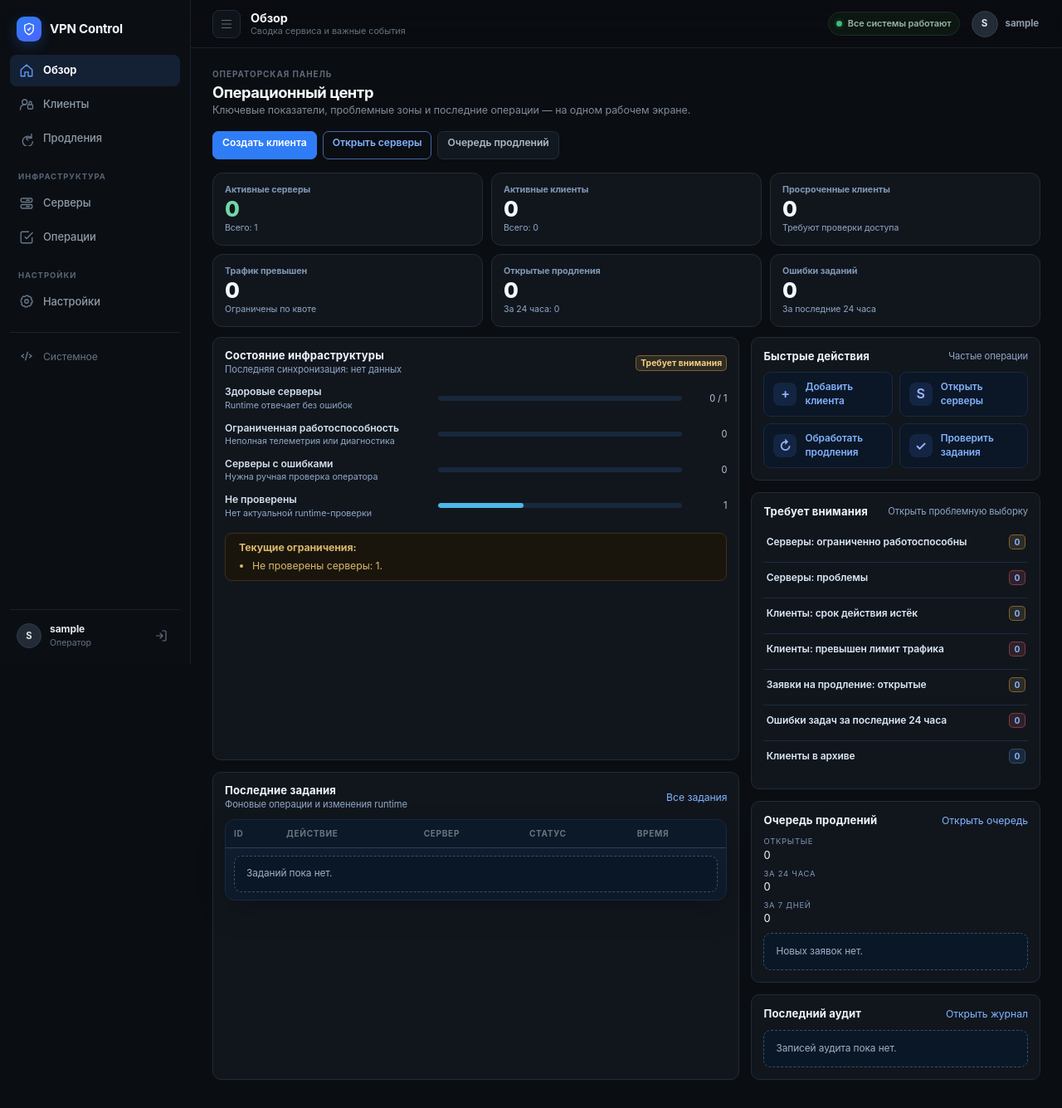
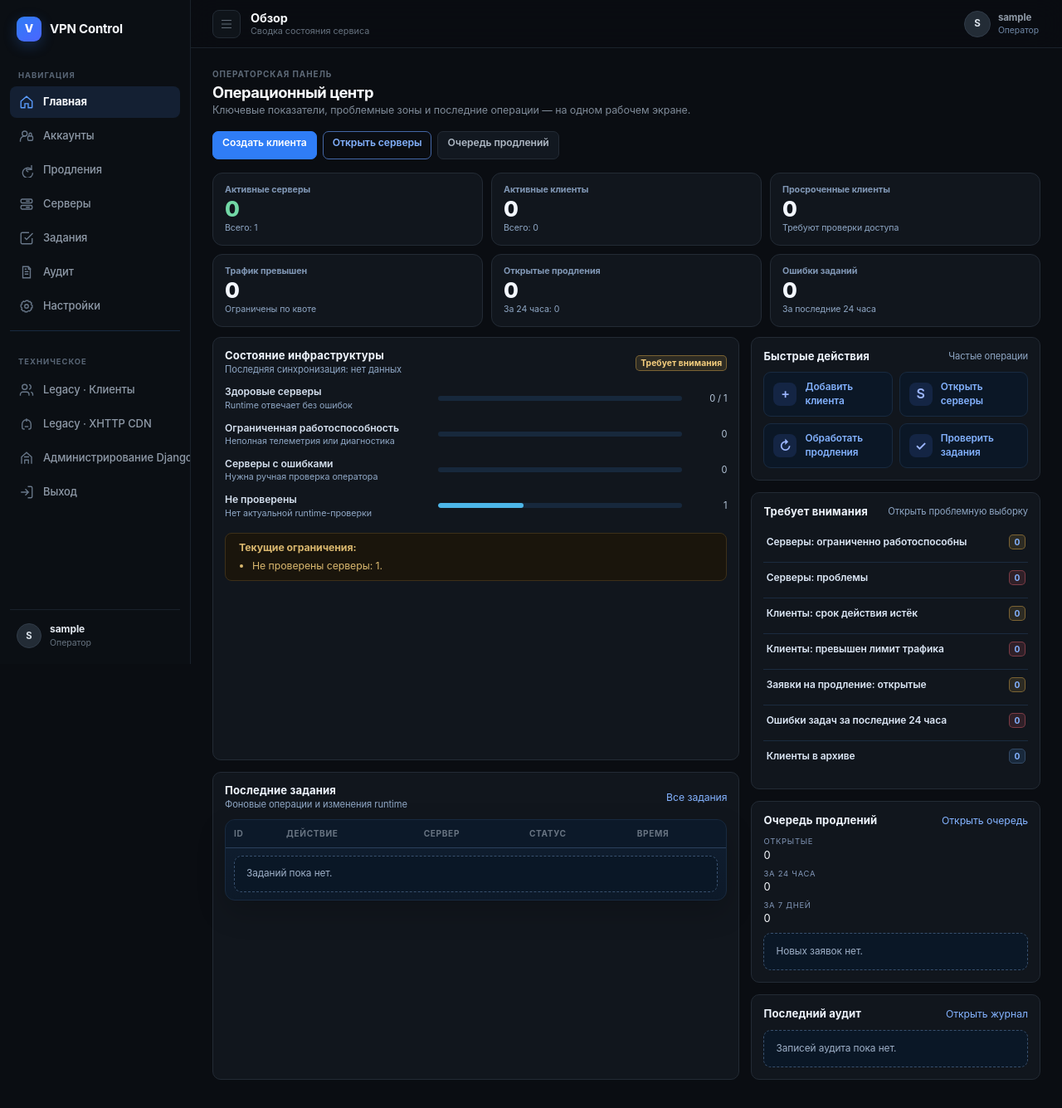
Before and after one commit to stalkerxz/amnezia-control, a Django app: page / in a window 1280 px wide. Shown: the whole page at 83% size. Run offline with Django 5.2, Linux system fonts and the light colour scheme; the visitor is signed in with stand-in values (Sample User, id 1); data comes from the database, SQL or seed files in the repository; data that the repository does not hold is empty; parts of the project's set-up code (start-up, migrations or seed data) failed here and were passed over.

Commit message:
Preserve navigation contracts while applying VPN Control shell

```diff
--- a/amnezia_control/templates/partials/base.html
+++ b/amnezia_control/templates/partials/base.html
@@ -27,62 +27,98 @@
 <div class="app-layout d-flex">
   <aside class="sidebar" id="appSidebar" aria-label="Основная навигация">
     <a class="brand" href="/" aria-label="VPN Control — главная">
-      <span class="brand-mark" aria-hidden="true">
-        <svg viewBox="0 0 24 24" fill="none" stroke="currentColor">
-          <path d="M12 3 19 6v5c0 4.7-2.8 8.5-7 10-4.2-1.5-7-5.3-7-10V6z"/>
-          <path d="m9.5 12 1.6 1.6 3.6-4"/>
-        </svg>
-      </span>
+      <span class="brand-mark" aria-hidden="true">V</span>
       <span class="brand-label">VPN Control</span>
     </a>
 
-    <nav class="nav flex-column sidebar-nav-primary" aria-label="Рабочие разделы">
-      <a class="nav-link {% if request.path == '/' %}active{% endif %}" href="/" {% if request.path == '/' %}aria-current="page"{% endif %} title="Обзор">
+    <div class="sidebar-section">{% trans "Навигация" %}</div>
+    <nav class="nav flex-column" aria-label="Разделы приложения">
+      <a class="nav-link {% if request.path == '/' %}active{% endif %}" href="/" {% if request.path == '/' %}aria-current="page"{% endif %} title="Главная">
         <span class="nav-icon" aria-hidden="true"><svg viewBox="0 0 24 24" fill="none" stroke="currentColor"><path d="M3 10.8 12 3l9 7.8v9.7a.5.5 0 0 1-.5.5h-5.8v-6.5H9.3V21H3.5a.5.5 0 0 1-.5-.5z"/></svg></span>
-        <span class="nav-label">Обзор</span>
+        <span class="nav-label">Главная</span>
       </a>
-      <a class="nav-link {% if request.path|slice:':11' == '/customers/' %}active{% endif %}" href="/customers/" {% if request.path|slice:':11' == '/customers/' %}aria-current="page"{% endif %} title="Клиенты">
+      <a class="nav-link {% if request.path|slice:':11' == '/customers/' %}active{% endif %}" href="/customers/" {% if request.path|slice:':11' == '/customers/' %}aria-current="page"{% endif %} title="Аккаунты">
         <span class="nav-icon" aria-hidden="true"><svg viewBox="0 0 24 24" fill="none" stroke="currentColor"><circle cx="9" cy="8" r="4"/><path d="M2 21v-2a7 7 0 0 1 7-7h1"/><rect x="14" y="12" width="8" height="7" rx="2"/><path d="M16 12V9a2 2 0 0 1 4 0v3"/></svg></span>
-        <span class="nav-label">Клиенты</span>
+        <span class="nav-label">Аккаунты</span>
       </a>
       <a class="nav-link {% if request.path|slice:':26' == '/clients/renewal-requests/' %}active{% endif %}" href="/clients/renewal-requests/" {% if request.path|slice:':26' == '/clients/renewal-requests/' %}aria-current="page"{% endif %} title="Продления">
         <span class="nav-icon" aria-hidden="true"><svg viewBox="0 0 24 24" fill="none" stroke="currentColor"><path d="M20 11a8.1 8.1 0 1 0 2 5.3"/><path d="M20 4v7h-7"/><path d="M12 8v5l3 2"/></svg></span>
         <span class="nav-label">Продления</span>
       </a>
-    </nav>
-
-    <div class="sidebar-section">Инфраструктура</div>
-    <nav class="nav flex-column" aria-label="Инфраструктура">
       <a class="nav-link {% if request.path|slice:':9' == '/servers/' %}active{% endif %}" href="/servers/" {% if request.path|slice:':9' == '/servers/' %}aria-current="page"{% endif %} title="Серверы">
         <span class="nav-icon" aria-hidden="true"><svg viewBox="0 0 24 24" fill="none" stroke="currentColor"><rect x="3" y="4" width="18" height="6" rx="2"/><rect x="3" y="14" width="18" height="6" rx="2"/><path d="M7 7h.01M7 17h.01M11 7h6M11 17h6"/></svg></span>
         <span class="nav-label">Серверы</span>
       </a>
-      <a class="nav-link {% if request.path|slice:':6' == '/jobs/' %}active{% endif %}" href="/jobs/" {% if request.path|slice:':6' == '/jobs/' %}aria-current="page"{% endif %} title="Операции">
+      <a class="nav-link {% if request.path|slice:':6' == '/jobs/' %}active{% endif %}" href="/jobs/" {% if request.path|slice:':6' == '/jobs/' %}aria-current="page"{% endif %} title="Задания">
         <span class="nav-icon" aria-hidden="true"><svg viewBox="0 0 24 24" fill="none" stroke="currentColor"><path d="M9 11l3 3L22 4"/><path d="M21 12v7a2 2 0 0 1-2 2H5a2 2 0 0 1-2-2V5a2 2 0 0 1 2-2h11"/></svg></span>
-        <span class="nav-label">Операции</span>
+        <span class="nav-label">Задания</span>
+      </a>
+      <a class="nav-link {% if request.path|slice:':7' == '/audit/' %}active{% endif %}" href="/audit/" {% if request.path|slice:':7' == '/audit/' %}aria-current="page"{% endif %} title="Аудит">
+        <span class="nav-icon" aria-hidden="true"><svg viewBox="0 0 24 24" fill="none" stroke="currentColor"><path d="M9 11h6M9 15h6M9 7h3"/><path d="M6 3h9l3 3v15H6z"/><path d="M15 3v4h4"/></svg></span>
+        <span class="nav-label">{% trans "Аудит" %}</span>
+      </a>
+      <a class="nav-link {% if request.path|slice:':10' == '/settings/' %}active{% endif %}" href="/settings/" {% if request.path|slice:':10' == '/settings/' %}aria-current="page"{% endif %} title="Настройки">
+        <span class="nav-icon" aria-hidden="true"><svg viewBox="0 0 24 24" fill="none" stroke="currentColor"><circle cx="12" cy="12" r="3"/><path d="M19.4 15a1.7 1.7 0 0 0 .34 1.88l.06.06-2.83 2.83-.06-.06A1.7 1.7 0 0 0 15 19.4a1.7 1.7 0 0 0-1 .6 1.7 1.7 0 0 0-.4 1.1V21h-4v-.1A1.7 1.7 0 0 0 8.6 19.4a1.7 1.7 0 0 0-1.88.34l-.06.06-2.83-2.83.06-.06A1.7 1.7 0 0 0 4.6 15a1.7 1.7 0 0 0-.6-1 1.7 1.7 0 0 0-1.1-.4H3v-4h.1A1.7 1.7 0 0 0 4.6 8.6a1.7 1.7 0 0 0-.34-1.88l-.06-.06 2.83-2.83.06.06A1.7 1.7 0 0 0 9 4.6a1.7 1.7 0 0 0 1-.6 1.7 1.7 0 0 0 .4-1.1V3h4v.1A1.7 1.7 0 0 0 15.4 4.6a1.7 1.7 0 0 0 1.88-.34l.06-.06 2.83 2.83-.06.06A1.7 1.7 0 0 0 19.4 9c.13.37.34.71.6 1 .3.28.68.42 1.1.4h.1v4h-.1a1.7 1.7 0 0 0-1.7.6z"/></svg></span>
+        <span class="nav-label">{% trans "Настройки" %}</span>
       </a>
     </nav>
 
-    <div class="sidebar-section">Настройки</div>
-    <nav class="nav flex-column" aria-label="Настройки">
-      <a class="nav-link {% if request.path|slice:':10' == '/settings/' %}active{% endif %}" href="/settings/" {% if request.path|slice:':10' == '/settings/' %}aria-current="page"{% endif %} title="Настройки">
-        <span class="nav-icon" aria-hidden="true"><svg viewBox="0 0 24 24" fill="none" stroke="currentColor"><circle cx="12" cy="12" r="3"/><path d="M19.4 15a1.7 1.7 0 0 0 .34 1.88l.06.06-2.83 2.83-.06-.06A1.7 1.7 0 0 0 15 19.4a1.7 1.7 0 0 0-1 .6 1.7 1.7 0 0 0-.4 1.1V21h-4v-.1A1.7 1.7 0 0 0 8.6 19.4a1.7 1.7 0 0 0-1.88.34l-.06.06-2.83-2.83.06-.06A1.7 1.7 0 0 0 4.6 15a1.7 1.7 0 0 0-.6-1 1.7 1.7 0 0 0-1.1-.4H3v-4h.1A1.7 1.7 0 0 0 4.6 8.6a1.7 1.7 0 0 0-.34-1.88l-.06-.06 2.83-2.83.06.06A1.7 1.7 0 0 0 9 4.6a1.7 1.7 0 0 0 1-.6 1.7 1.7 0 0 0 .4-1.1V3h4v.1A1.7 1.7 0 0 0 15.4 4.6a1.7 1.7 0 0 0 1.88-.34l.06-.06 2.83 2.83-.06.06A1.7 1.7 0 0 0 19.4 9c.13.37.34.71.6 1 .3.28.68.42 1.1.4h.1v4h-.1a1.7 1.7 0 0 0-1.7.6z"/></svg></span>
-        <span class="nav-label">Настройки</span>
+    <hr class="my-3 sidebar-divider">
+    <div class="sidebar-section sidebar-section-muted">{% trans "Техническое" %}</div>
+    <nav class="nav flex-column sidebar-nav-aux" aria-label="Технические разделы">
+
+      <a
+        class="nav-link {% if request.path|slice:':9' == '/clients/' and request.path|slice:':26' != '/clients/renewal-requests/' %}active{% endif %}"
+        href="/clients/"
+        {% if request.path|slice:':9' == '/clients/' and request.path|slice:':26' != '/clients/renewal-requests/' %}
+          aria-current="page"
+        {% endif %}
+        title="Legacy · Клиенты"
+      >
+        <span class="nav-icon" aria-hidden="true">
+          <svg viewBox="0 0 24 24" fill="none" stroke="currentColor">
+            <path d="M16 21v-2a4 4 0 0 0-4-4H6a4 4 0 0 0-4 4v2"/>
+            <circle cx="9" cy="7" r="4"/>
+            <path d="M22 21v-2a4 4 0 0 0-3-3.87M16 3.13a4 4 0 0 1 0 7.75"/>
+          </svg>
+        </span>
+        <span class="nav-label">
+          Legacy · Клиенты
+        </span>
+      </a>
+
+
+      <a
+        class="nav-link {% if request.path|slice:':7' == '/xhttp/' %}active{% endif %}"
+        href="/xhttp/"
+        {% if request.path|slice:':7' == '/xhttp/' %}
+          aria-current="page"
+        {% endif %}
+        title="Legacy · XHTTP CDN"
+      >
+        <span class="nav-icon" aria-hidden="true">
+          <svg viewBox="0 0 24 24" fill="none" stroke="currentColor">
+            <path d="M5 12a7 7 0 0 1 14 0v5a3 3 0 0 1-3 3h-1"/>
+            <path d="M5 12v5a3 3 0 0 0 3 3h1"/>
+            <path d="M9 16h6"/>
+            <path d="M12 3v5"/>
+          </svg>
+        </span>
+        <span class="nav-label">
+          Legacy · XHTTP CDN
+        </span>
+      </a>
+
+
+      <a class="nav-link" href="/admin/" title="Администрирование Django">
+        <span class="nav-icon" aria-hidden="true"><svg viewBox="0 0 24 24" fill="none" stroke="currentColor"><path d="M4 21V10l8-7 8 7v11"/><path d="M9 21v-6h6v6M8 10h8"/></svg></span>
+        <span class="nav-label">{% trans "Администрирование Django" %}</span>
+      </a>
+      <a class="nav-link nav-link-danger" href="/logout/" title="Выход">
+        <span class="nav-icon" aria-hidden="true"><svg viewBox="0 0 24 24" fill="none" stroke="currentColor"><path d="M10 17l5-5-5-5M15 12H3"/><path d="M14 3h5a2 2 0 0 1 2 2v14a2 2 0 0 1-2 2h-5"/></svg></span>
+        <span class="nav-label">{% trans "Выход" %}</span>
       </a>
     </nav>
-
-    <details class="sidebar-system">
-      <summary>
-        <span class="nav-icon" aria-hidden="true"><svg viewBox="0 0 24 24" fill="none" stroke="currentColor"><path d="m8 9-4 3 4 3M16 9l4 3-4 3M14 5l-4 14"/></svg></span>
-        <span class="nav-label">Системное</span>
-      </summary>
-      <div class="sidebar-system-menu">
-        <a href="/clients/">Legacy · Клиенты</a>
-        <a href="/xhttp/">Legacy · XHTTP CDN</a>
-        <a href="/audit/">Аудит</a>
-        <a href="/admin/">Django Admin</a>
-      </div>
-    </details>
 
     <div class="sidebar-account" aria-label="Текущий оператор">
       <span class="sidebar-account-avatar" aria-hidden="true">{{ user.username|slice:':1' }}</span>
@@ -90,9 +126,6 @@
         <span class="sidebar-account-name d-block">{{ user.username }}</span>
         <span class="sidebar-account-role d-block">Оператор</span>
       </span>
-      <a class="sidebar-account-logout" href="/logout/" title="Выйти" aria-label="Выйти">
-        <svg viewBox="0 0 24 24" fill="none" stroke="currentColor"><path d="M10 17l5-5-5-5M15 12H3"/><path d="M14 3h5a2 2 0 0 1 2 2v14a2 2 0 0 1-2 2h-5"/></svg>
-      </a>
     </div>
   </aside>
 
@@ -118,59 +151,49 @@
             {% else %}VPN Control{% endif %}
           </div>
           <div class="topbar-subtitle">
-            {% if request.path == '/' %}Сводка сервиса и важные события
-            {% elif request.path|slice:':26' == '/clients/renewal-requests/' %}Заявки и продления доступа
-            {% elif request.path|slice:':11' == '/customers/' %}Клиенты, устройства и подключения
-            {% elif request.path|slice:':9' == '/servers/' %}Инфраструктура и состояние серверов
+            {% if request.path == '/' %}Сводка состояния сервиса
+            {% elif request.path|slice:':26' == '/clients/renewal-requests/' %}Очередь обращений и продлений
+            {% elif request.path|slice:':11' == '/customers/' %}Клиенты, устройства и их подключения
+            {% elif request.path|slice:':9' == '/clients/' %}Технический резервный интерфейс VPN-конфигураций
+            {% elif request.path|slice:':7' == '/xhttp/' %}Технический резервный интерфейс XHTTP
+            {% elif request.path|slice:':9' == '/servers/' %}Инфраструктура и runtime
             {% elif request.path|slice:':6' == '/jobs/' %}Фоновые операции и диагностика
-            {% elif request.path|slice:':10' == '/settings/' %}Параметры сервиса
-            {% else %}Системный раздел{% endif %}
+            {% elif request.path|slice:':7' == '/audit/' %}История действий операторов
+            {% elif request.path|slice:':10' == '/settings/' %}Параметры панели и автоматизации
+            {% else %}Операторский режим{% endif %}
           </div>
         </div>
       </div>
 
-      <div class="topbar-actions">
-        <span class="system-health-pill"><span class="system-health-dot"></span>Все системы работают</span>
-        <div class="topbar-user">
-          <span class="topbar-user-avatar">{{ user.username|slice:':1' }}</span>
-          <span class="topbar-user-name">{{ user.username }}</span>
-        </div>
+      <div class="topbar-user" aria-label="Текущий пользователь">
+        <span class="topbar-user-avatar" aria-hidden="true">{{ user.username|slice:':1' }}</span>
+        <span class="topbar-user-copy">
+          <span class="topbar-user-name d-block">{{ user.username }}</span>
+          <span class="topbar-user-role d-block">Оператор</span>
+        </span>
       </div>
     </header>
 
-    <main class="content container-fluid" id="mainContent" tabindex="-1">
-      {% if messages %}
-        <div class="app-messages" aria-live="polite">
+    <main class="content" id="mainContent" tabindex="-1">
 {% for message in messages %}
-            <div class="alert alert-{{ message.tags|default:'info' }} alert-dismissible fade show" role="alert">
-              {{ message }}
+      <div class="alert {% if message.tags == 'error' %}alert-danger{% elif message.tags %}alert-{{ message.tags }}{% else %}alert-info{% endif %} alert-dismissible fade show app-alert" role="alert">
+        <div>{{ message }}</div>
         <button type="button" class="btn-close" data-bs-dismiss="alert" aria-label="Закрыть"></button>
       </div>
 {% endfor %}
-        </div>
+{% else %}
+  <main class="container py-4" id="mainContent" tabindex="-1">
 {% endif %}
+
       {% block content %}{% endblock %}
   </main>
+
+{% if user.is_authenticated %}
   </section>
 </div>
-{% else %}
-<main class="auth-main" id="mainContent" tabindex="-1">
-  {% if messages %}
-    <div class="app-messages auth-messages" aria-live="polite">
-      {% for message in messages %}
-        <div class="alert alert-{{ message.tags|default:'info' }} alert-dismissible fade show" role="alert">
-          {{ message }}
-          <button type="button" class="btn-close" data-bs-dismiss="alert" aria-label="Закрыть"></button>
-        </div>
-      {% endfor %}
-    </div>
-  {% endif %}
-  {% block auth_content %}{% endblock %}
-</main>
 {% endif %}
 
 <script src="https://cdn.jsdelivr.net/npm/bootstrap@5.3.3/dist/js/bootstrap.bundle.min.js"></script>
-<script src="{% static 'js/app-shell.js' %}"></script>
-{% block scripts %}{% endblock %}
+{% if user.is_authenticated %}<script src="{% static 'js/app-shell.js' %}"></script>{% endif %}
 </body>
 </html>
```
Lines whose indentation alone changed are shown as unchanged.
